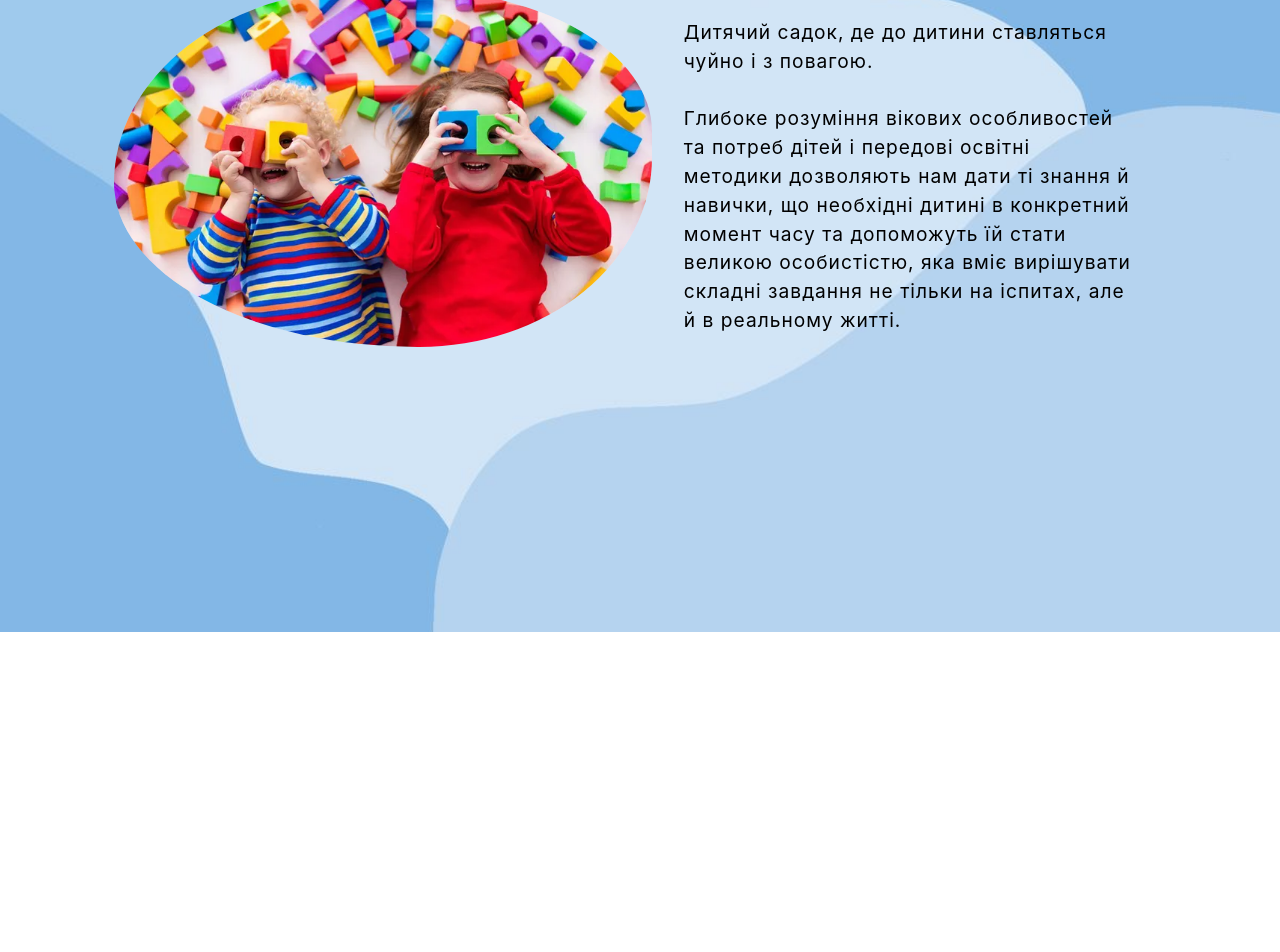
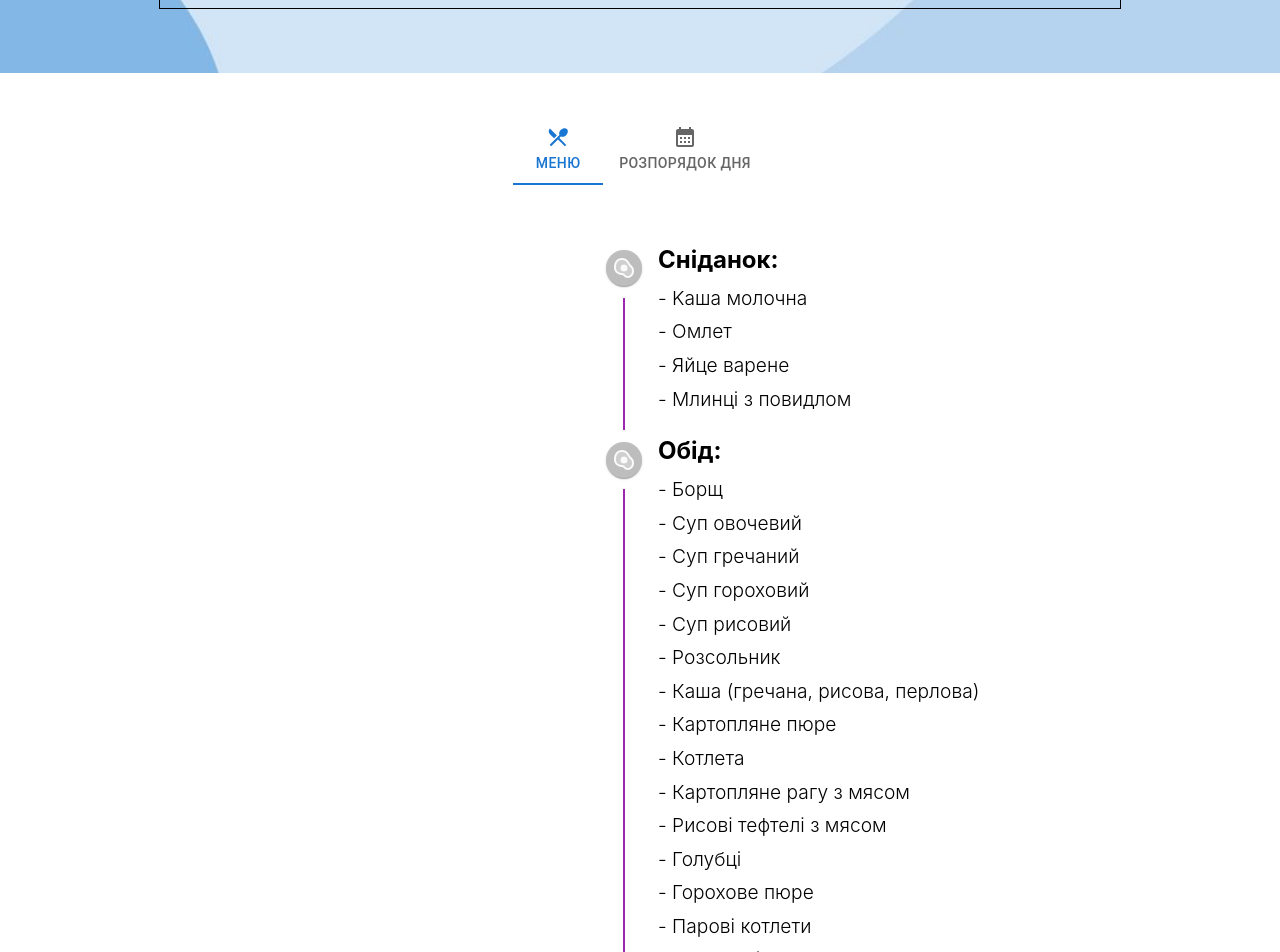
Before and after one commit to Plyska/Ganichy-DNZ, a React (Create React App) app: page / in a window 1280 px wide. Shown: the part 1080-2032 px from the top of the page. Before the commit the page ends 1712 px from the top, so only its background shows below. Built offline with nearby package versions, Linux system fonts and the light colour scheme.

Commit message:
add menu to roadmap section

```diff
--- a/package.json
+++ b/package.json
@@ -7,7 +7,8 @@
     "@emotion/styled": "^11.11.0",
     "@fontsource/roboto": "^5.0.8",
     "@mui/icons-material": "^5.14.9",
-    "@mui/material": "^5.14.9",
+    "@mui/lab": "^5.0.0-alpha.147",
+    "@mui/material": "^5.14.12",
     "@testing-library/jest-dom": "^5.17.0",
     "@testing-library/react": "^13.4.0",
     "@testing-library/user-event": "^13.5.0",
@@ -22,6 +23,7 @@
     "react-dom": "^18.2.0",
     "react-router-dom": "^6.14.2",
     "react-scripts": "5.0.1",
+    "react-vertical-timeline-component": "^3.6.0",
     "typescript": "^4.9.5",
     "web-vitals": "^2.1.4"
   },
@@ -52,6 +54,7 @@
     ]
   },
   "devDependencies": {
+    "@types/react-vertical-timeline-component": "^3.3.4",
     "eslint": "^8.50.0",
     "eslint-config-prettier": "^9.0.0",
     "eslint-plugin-prettier": "^5.0.0",
--- a/src/constants/index.tsx
+++ b/src/constants/index.tsx
@@ -3,6 +3,7 @@ import CollectionsIcon from "@mui/icons-material/Collections";
 import DocumentScannerIcon from "@mui/icons-material/DocumentScanner";
 import InfoIcon from "@mui/icons-material/Info";
 import { LinkForDrawer } from "../types";
+import EggAltTwoToneIcon from "@mui/icons-material/EggAltTwoTone";
 
 export const linksForDrawer: LinkForDrawer[] = [
   {
@@ -26,3 +27,45 @@ export const linksForDrawer: LinkForDrawer[] = [
     path: "/info-for-parent",
   },
 ];
+
+export const menuList = [
+  {
+    title: "Сніданок",
+    description: ["Kаша молочна", "Омлет", "Яйце варене", "Млинці з повидлом"],
+    icon: <EggAltTwoToneIcon />,
+  },
+  {
+    title: "Обід",
+    description: [
+      "Борщ",
+      "Cуп овочевий",
+      "Суп гречаний",
+      "Суп гороховий",
+      "Суп рисовий",
+      "Розсольник",
+      "Каша (гречана, рисова, перлова)",
+      "Картопляне пюре",
+      "Котлета",
+      "Картопляне рагу з мясом",
+      "Рисові тефтелі з мясом",
+      "Голубці",
+      "Горохове пюре",
+      "Парові котлети",
+      "Пельмені",
+      "Кнедлики з м'ясом та капустою",
+      "Салат із сезонних овочів",
+    ],
+    icon: <EggAltTwoToneIcon />,
+  },
+  {
+    title: "Вечеря",
+    description: [
+      "Kаша молочна",
+      "Булочки з творогом та варенням",
+      "Млинці",
+      "Оладки",
+      "Гомбовці з варенням",
+    ],
+    icon: <EggAltTwoToneIcon />,
+  },
+];
--- a/src/pages/HomeScreen/components/About/index.tsx
+++ b/src/pages/HomeScreen/components/About/index.tsx
@@ -15,13 +15,13 @@ const About = () => {
       alignItems="center"
       justifyContent="center"
     >
-      <Box
+      {/* <Box
         component="img"
         alt="children"
         src={childrenImg}
         sx={styles.img}
         className="about__img"
-      />
+      /> */}
 
       <Box sx={styles.textWrapper}>
         <motion.div
@@ -29,7 +29,12 @@ const About = () => {
           initial="hidden"
           animate="show"
         >
-          <Typography variant="body2" letterSpacing={1} lineHeight={1.5}>
+          <Typography
+            sx={{ border: "1px solid" }}
+            variant="body2"
+            letterSpacing={1}
+            lineHeight={1.5}
+          >
             Дитячий садок, де до дитини ставляться чуйно і з повагою.
             <br />
             <br />
--- a/src/pages/HomeScreen/components/About/styles.ts
+++ b/src/pages/HomeScreen/components/About/styles.ts
@@ -1,21 +1,23 @@
 export const styles = {
   container: {
-    height: "100vh",
-    display: "flex",
-    flexDirection: {
-      xs: "column",
-      sm: "column",
-      md: "row",
-      xl: "row",
-      lg: "row",
-    },
+    // height: "100vh",
+    // display: "flex",
+    // flexDirection: {
+    //   xs: "column",
+    //   sm: "column",
+    //   md: "row",
+    //   xl: "row",
+    //   lg: "row",
+    // },
   },
   img: {
-    backgroundSize: "cover",
-    backgroundPosition: "center",
-    width: { xs: "100%", sm: "100%", md: "60%", xl: "60%", lg: "60%" },
+    // backgroundSize: "cover",
+    // backgroundPosition: "center",
+    //width: { xs: "100%", sm: "100%", md: "60%", xl: "60%", lg: "60%" },
   },
   textWrapper: {
+    border: "1px solid black",
+    width: "100%",
     padding: "2rem",
     maxHeight: "300px",
     minWidth: { xs: "250", sm: "300", md: "350px", xl: "450px", lg: "450px" },
--- /dev/null
+++ b/src/pages/HomeScreen/components/Roadmap/Menu.tsx
@@ -0,0 +1,65 @@
+import * as React from "react";
+import Timeline from "@mui/lab/Timeline";
+import TimelineItem, { timelineItemClasses } from "@mui/lab/TimelineItem";
+import TimelineSeparator from "@mui/lab/TimelineSeparator";
+import TimelineConnector from "@mui/lab/TimelineConnector";
+import TimelineContent from "@mui/lab/TimelineContent";
+import TimelineOppositeContent from "@mui/lab/TimelineOppositeContent";
+import TimelineDot from "@mui/lab/TimelineDot";
+import List from "@mui/material/List";
+import ListItem from "@mui/material/ListItem";
+import ListItemText from "@mui/material/ListItemText";
+import FastfoodIcon from "@mui/icons-material/Fastfood";
+import LaptopMacIcon from "@mui/icons-material/LaptopMac";
+import HotelIcon from "@mui/icons-material/Hotel";
+import RepeatIcon from "@mui/icons-material/Repeat";
+import EggAltTwoToneIcon from "@mui/icons-material/EggAltTwoTone";
+import Typography from "@mui/material/Typography";
+import { menuList } from "../../../../constants";
+import { styles } from "./styles";
+import "react-vertical-timeline-component/style.min.css";
+import Box from "@mui/material/Box/Box";
+
+const TimelineCard = ({ menu }: any) => (
+  <TimelineItem>
+    <TimelineSeparator>
+      <TimelineDot>{menu.icon}</TimelineDot>
+      <TimelineConnector sx={{ bgcolor: "secondary.main" }} />
+    </TimelineSeparator>
+    <TimelineContent>
+      <Box
+        component="div"
+        // sx={{
+        //   bgcolor: "rgb(173, 200, 247, 0.5)",
+        //   marginTop: "0.3rem",
+        //   py: "1rem",
+        //   px: "1rem",
+        //   borderRadius: "1rem",
+        // }}
+      >
+        <Typography variant="h3">{menu.title}:</Typography>
+        <List>
+          {menu.description.map((item: string) => (
+            <Typography key={item} variant="body2" lineHeight={1.75}>
+              - {item}
+            </Typography>
+          ))}
+        </List>
+      </Box>
+    </TimelineContent>
+  </TimelineItem>
+);
+
+const Menu = (): JSX.Element => {
+  return (
+    <Box sx={{ marginTop: "20px" }}>
+      <Timeline sx={styles.timeline}>
+        {menuList.map((menu) => (
+          <TimelineCard key={menu.title} menu={menu} />
+        ))}
+      </Timeline>
+    </Box>
+  );
+};
+
+export default Menu;
--- /dev/null
+++ b/src/pages/HomeScreen/components/Roadmap/Schedule.tsx
@@ -0,0 +1,7 @@
+import React from "react";
+
+const Schedule = () => {
+  return <div>Schedule</div>;
+};
+
+export default Schedule;
--- /dev/null
+++ b/src/pages/HomeScreen/components/Roadmap/index.tsx
@@ -0,0 +1,50 @@
+import { useState } from "react";
+import Box from "@mui/material/Box";
+import Tab from "@mui/material/Tab";
+import TabContext from "@mui/lab/TabContext";
+import TabList from "@mui/lab/TabList";
+import TabPanel from "@mui/lab/TabPanel";
+
+import RestaurantMenuIcon from "@mui/icons-material/RestaurantMenu";
+import CalendarMonthIcon from "@mui/icons-material/CalendarMonth";
+import SectionWrapper from "../../../../components/SectionWrapper";
+
+import Menu from "./Menu";
+import Schedule from "./Schedule";
+import { styles } from "./styles";
+
+const Roadmap = (): JSX.Element => {
+  const [value, setValue] = useState("1");
+
+  const handleChange = (event: React.SyntheticEvent, newValue: string) => {
+    setValue(newValue);
+  };
+  return (
+    <Box sx={{ width: "100%", typography: "body1" }}>
+      <TabContext value={value}>
+        <Box>
+          <TabList
+            onChange={handleChange}
+            aria-label="lab API tabs example"
+            centered
+          >
+            <Tab icon={<RestaurantMenuIcon />} label="Меню" value="1" />
+            <Tab
+              icon={<CalendarMonthIcon />}
+              label="Розпорядок дня"
+              value="2"
+            />
+          </TabList>
+        </Box>
+        <TabPanel value="1">
+          <Menu />
+        </TabPanel>
+        <TabPanel value="2">
+          <Schedule />
+        </TabPanel>
+      </TabContext>
+    </Box>
+  );
+};
+
+export default SectionWrapper(<Roadmap />, "roadmap");
--- /dev/null
+++ b/src/pages/HomeScreen/components/Roadmap/styles.ts
@@ -0,0 +1,16 @@
+import { timelineItemClasses } from "@mui/lab/TimelineItem";
+
+export const styles = {
+  timeline: {
+    [`& .${timelineItemClasses.root}:before`]: {
+      xs: { flex: 0, padding: 0 },
+      sm: { flex: 0, padding: 0 },
+      md: { flex: 1, padding: 0 },
+      xl: { flex: 1, padding: 0 },
+      lg: { flex: 1, padding: 0 },
+    },
+  },
+  menuText: {
+    fontSize: { lg: "0.85rem" },
+  },
+};
--- a/src/pages/HomeScreen/index.tsx
+++ b/src/pages/HomeScreen/index.tsx
@@ -1,6 +1,7 @@
 import Box from "@mui/material/Box";
 import Hero from "./components/Hero/Hero";
 import About from "./components/About";
+import Roadmap from "./components/Roadmap";
 import { styles } from "./styles";
 
 const HomeScreen = (): JSX.Element => {
@@ -12,6 +13,7 @@ const HomeScreen = (): JSX.Element => {
       <Box component="div" sx={styles.aboutContainer}>
         <About />
       </Box>
+      <Roadmap />
     </Box>
   );
 };
```
Also changed, not shown: 1 other file (tests, documents, lock files or other folders).
